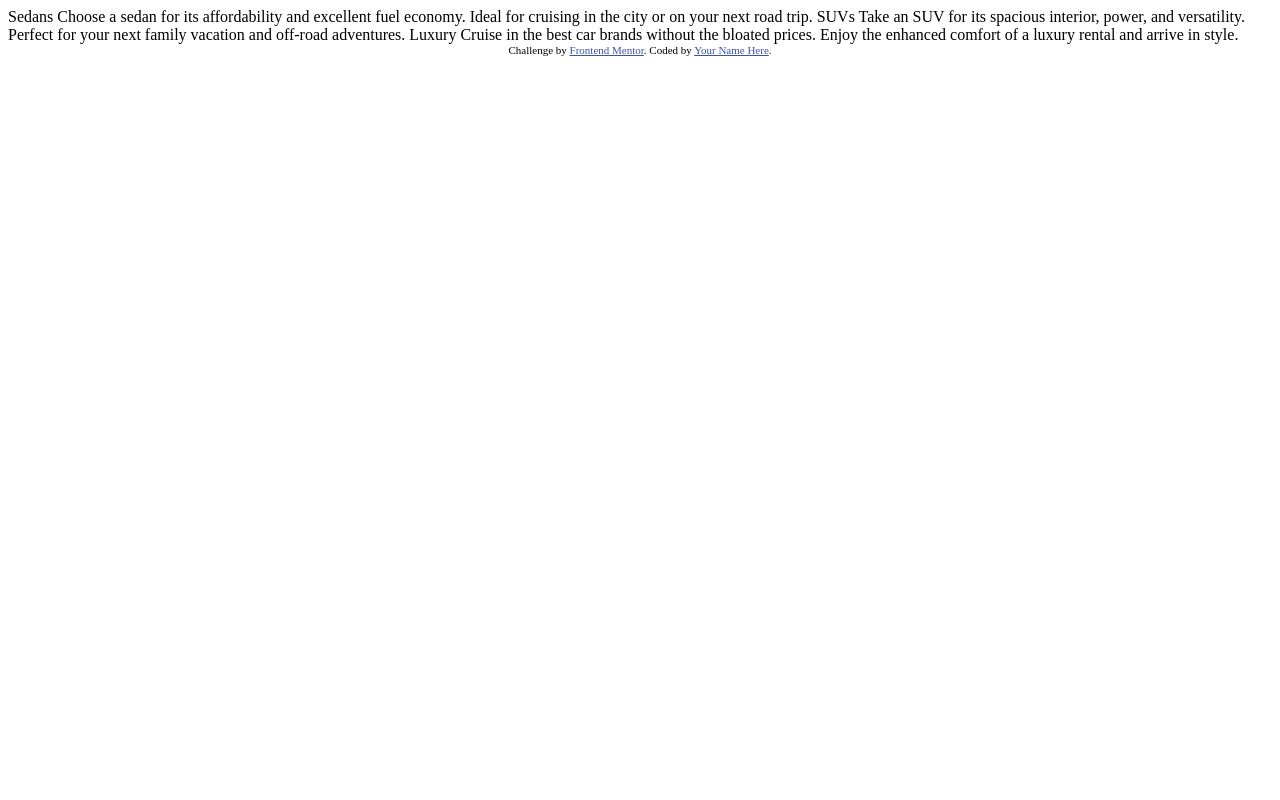
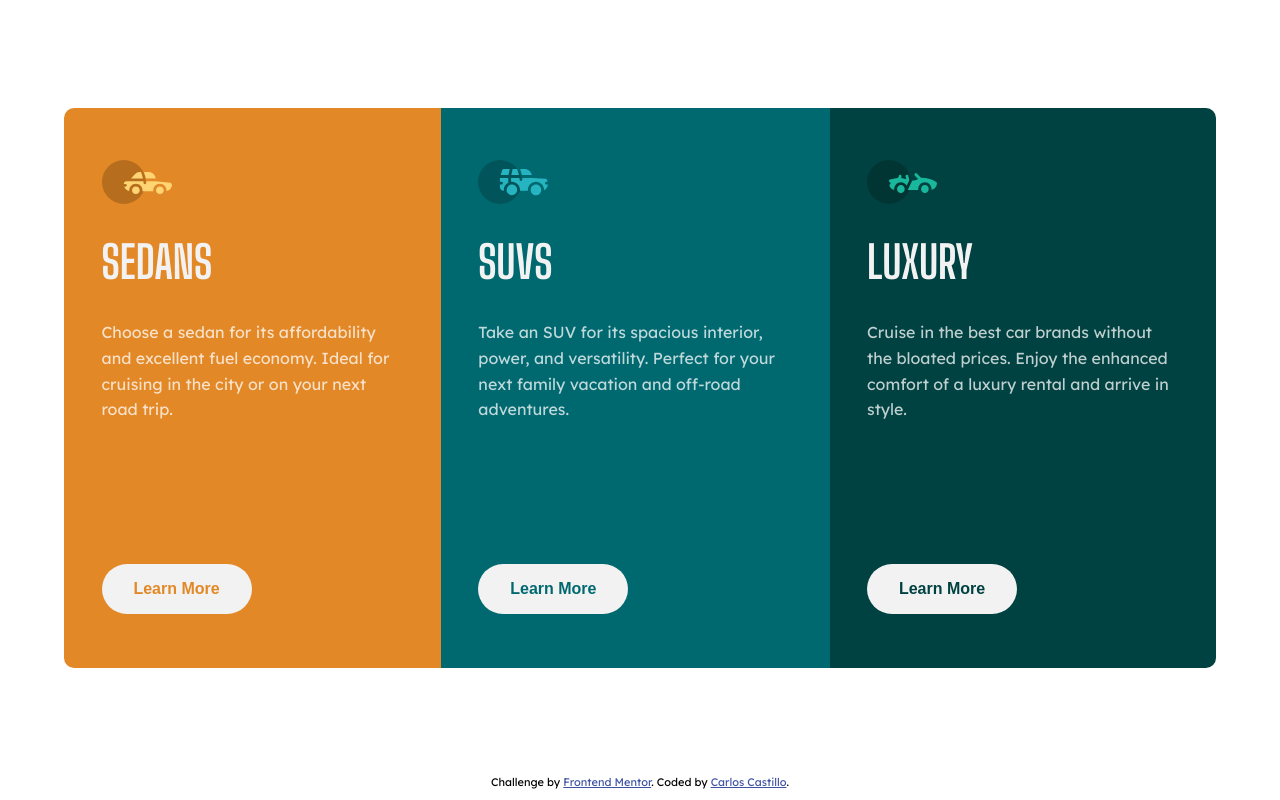
Before and after one commit to CharlieCastleWeb/Frontend-Mentor---3-column-preview-card-component, a plain HTML site: page index.html in a window 1280 px wide. Drawn offline with Linux system fonts and the light colour scheme.

Commit message:
Project completed

```diff
--- a/index.html
+++ b/index.html
@@ -5,32 +5,45 @@
   <meta name="viewport" content="width=device-width, initial-scale=1.0"> <!-- displays site properly based on user's device -->
 
   <link rel="icon" type="image/png" sizes="32x32" href="./images/favicon-32x32.png">
+  <link rel="preconnect" href="https://fonts.googleapis.com">
+  <link rel="preconnect" href="https://fonts.gstatic.com" crossorigin>
+  <link href="https://fonts.googleapis.com/css2?family=Big+Shoulders+Display:wght@700&family=Lexend+Deca&display=swap" rel="stylesheet">
+  <link rel="stylesheet" href="styles.css">
 
   <title>Frontend Mentor | 3-column preview card component</title>
 
-  <!-- Feel free to remove these styles or customise in your own stylesheet 👍 -->
-  <style>
-    .attribution { font-size: 11px; text-align: center; }
-    .attribution a { color: hsl(228, 45%, 44%); }
-  </style>
 </head>
 <body>
 
-  Sedans
-  Choose a sedan for its affordability and excellent fuel economy. Ideal for cruising in the city
-  or on your next road trip.
+  <main>
+    <div class="sedans">
+      <img src="./images/icon-sedans.svg" alt="sedan-car-icon">
+      <h2>Sedans</h2>
+      <p>Choose a sedan for its affordability and excellent fuel economy. Ideal for cruising in the city
+      or on your next road trip.</p>
+      <button>Learn More</button>
+    </div>
 
-  SUVs
-  Take an SUV for its spacious interior, power, and versatility. Perfect for your next family vacation
-  and off-road adventures.
+    <div class="suvs">
+      <img src="./images/icon-suvs.svg" alt="suvs-car-icon">
+      <h2>SUVs</h2>
+      <p>Take an SUV for its spacious interior, power, and versatility. Perfect for your next family vacation
+      and off-road adventures.</p>
+      <button>Learn More</button>
+    </div>
 
-  Luxury
-  Cruise in the best car brands without the bloated prices. Enjoy the enhanced comfort of a luxury
-  rental and arrive in style.
+    <div class="luxury">
+      <img src="./images/icon-luxury.svg" alt="luxury-car-icon">
+      <h2>Luxury</h2>
+      <p>Cruise in the best car brands without the bloated prices. Enjoy the enhanced comfort of a luxury
+      rental and arrive in style.</p>
+      <button>Learn More</button>
+    </div>
+  </main>
 
-  <div class="attribution">
+  <footer class="attribution">
     Challenge by <a href="https://www.frontendmentor.io?ref=challenge" target="_blank">Frontend Mentor</a>.
-    Coded by <a href="#">Your Name Here</a>.
-  </div>
+    Coded by <a href="https://carloscastillo.dev/" target="_blank">Carlos Castillo</a>.
+  </footer>
 </body>
 </html>
--- /dev/null
+++ b/styles.css
@@ -0,0 +1,176 @@
+
+/*   RESET   */
+
+* {
+    margin: 0;
+    padding: 0;
+    box-sizing: border-box;
+}
+
+/*   VARIABLES   */
+
+:root {
+    --bright-orange: hsl(31, 77%, 52%);
+    --dark-cyan: hsl(184, 100%, 22%);
+    --very-dark-cyan: hsl(179, 100%, 13%);
+    --transparent-white: hsla(0, 0%, 100%, 0.75);
+    --very-light-gray: hsl(0, 0%, 95%);
+}
+
+/*   TYPOGRAPHY   */
+
+body {
+    font-family: 'Lexend Deca', sans-serif;;
+    font-size: 15px;
+    color: var(--transparent-white);
+}
+
+h2 {
+    color: var(--very-light-gray);
+    text-transform: uppercase;
+    font-family: 'Big Shoulders Display', cursive;
+    font-size: 2.8rem;
+}
+
+main p {
+    font-size: 1rem;
+}
+
+button {
+    font-size: 1rem;
+    font-weight: bolder;
+}
+
+.sedans button {
+    color: var(--bright-orange);
+}
+
+.suvs button {
+    color: var(--dark-cyan);
+}
+
+.luxury button {
+    color: var(--very-dark-cyan);
+}
+
+footer {
+    color: black;
+}
+
+/*   LAYOUT   */
+
+body {
+    display: flex;
+    flex-direction: column;
+    align-items: center;
+    padding-top: 5em;
+}
+
+main {
+    width: 90%;
+    border-radius: 10px;
+    overflow: hidden;
+}
+
+main div {
+    padding: 2.5em;
+}
+
+main,
+footer {
+    margin-top: auto;
+}
+
+.sedans {
+    background-color: var(--bright-orange);
+}
+
+.suvs {
+    background-color: var(--dark-cyan);
+}
+
+.luxury {
+    background-color: var(--very-dark-cyan);
+}
+
+main img {
+    width: 70px;
+    margin-top: 1em;
+}
+
+h2 {
+    margin: 0.7em 0;
+}
+
+main p {
+    line-height: 1.6rem;
+}
+
+button {
+    margin-top: 1.8em;
+    margin-bottom: 1em;
+    border: none;
+    padding: 1em 2.2em;
+    border-radius: 50px;
+    background-color: var(--very-light-gray);
+    cursor: pointer;
+}
+
+button:hover,
+button:focus {
+    background-color: transparent;
+    border: 2px solid var(--very-light-gray);
+    color: var(--very-light-gray);
+}
+
+footer {
+    margin-top: 5em;
+    margin-bottom: 1em;
+}
+
+.attribution {
+    font-size: 11px;
+    text-align: center;
+}
+
+.attribution a {
+    color: hsl(228, 45%, 44%);
+}
+
+/*   MEDIA QUERIES   */
+
+@media (min-width: 650px) {
+
+    body {
+        padding: 0;
+        height: 100vh;
+        display: flex;
+        flex-direction: column;
+        align-items: center;
+        justify-content: center;
+    }
+
+    main {
+        margin-top: auto;
+        display: flex;
+        flex-direction: row;
+    }
+
+    main div {
+        display: flex;
+        flex-direction: column;
+        justify-content: flex-start;
+        height: 70vh;
+    }
+
+    main div button {
+        width: 150px;
+        margin-top: auto;
+        padding: 1em 0.1em;
+        display: inline-block;
+    }
+
+    footer {
+        margin-top: auto;
+    }
+}
```
